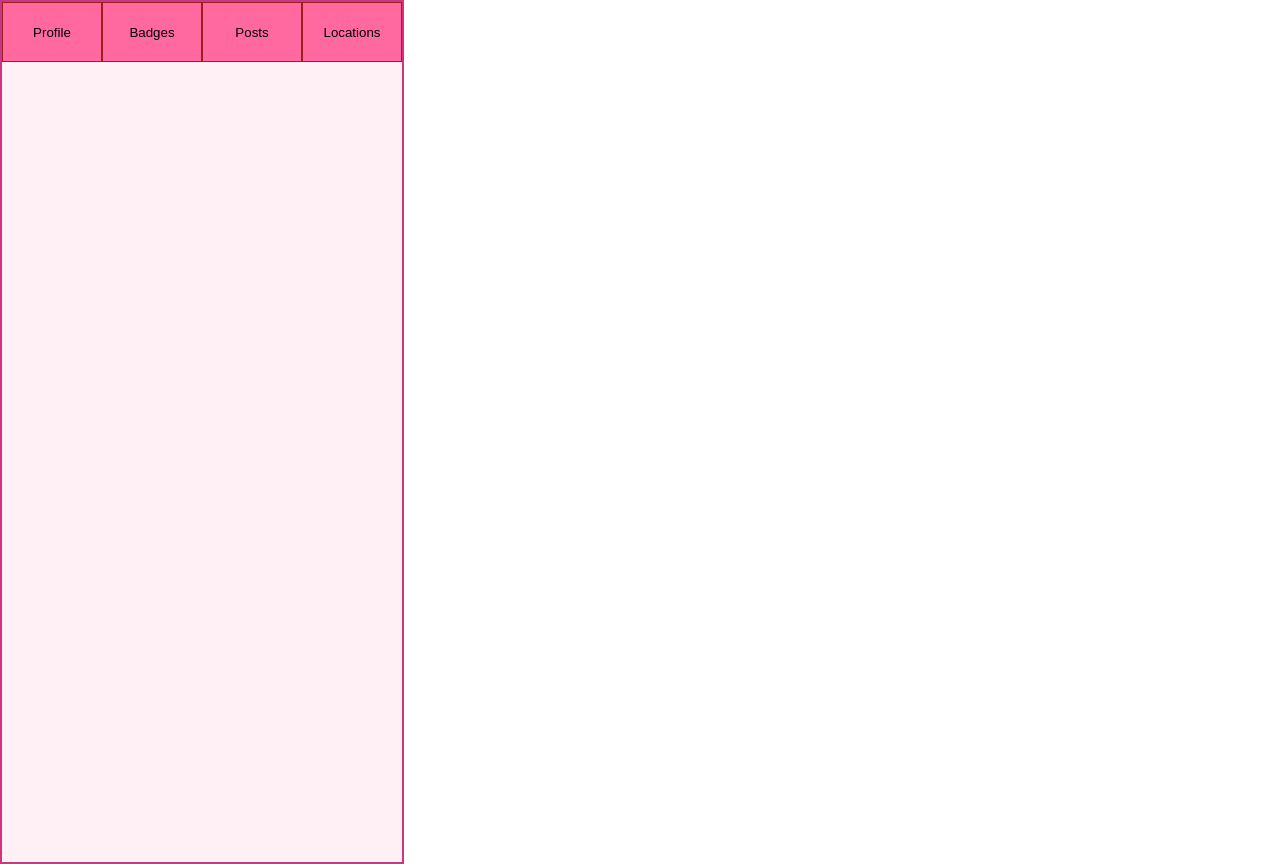
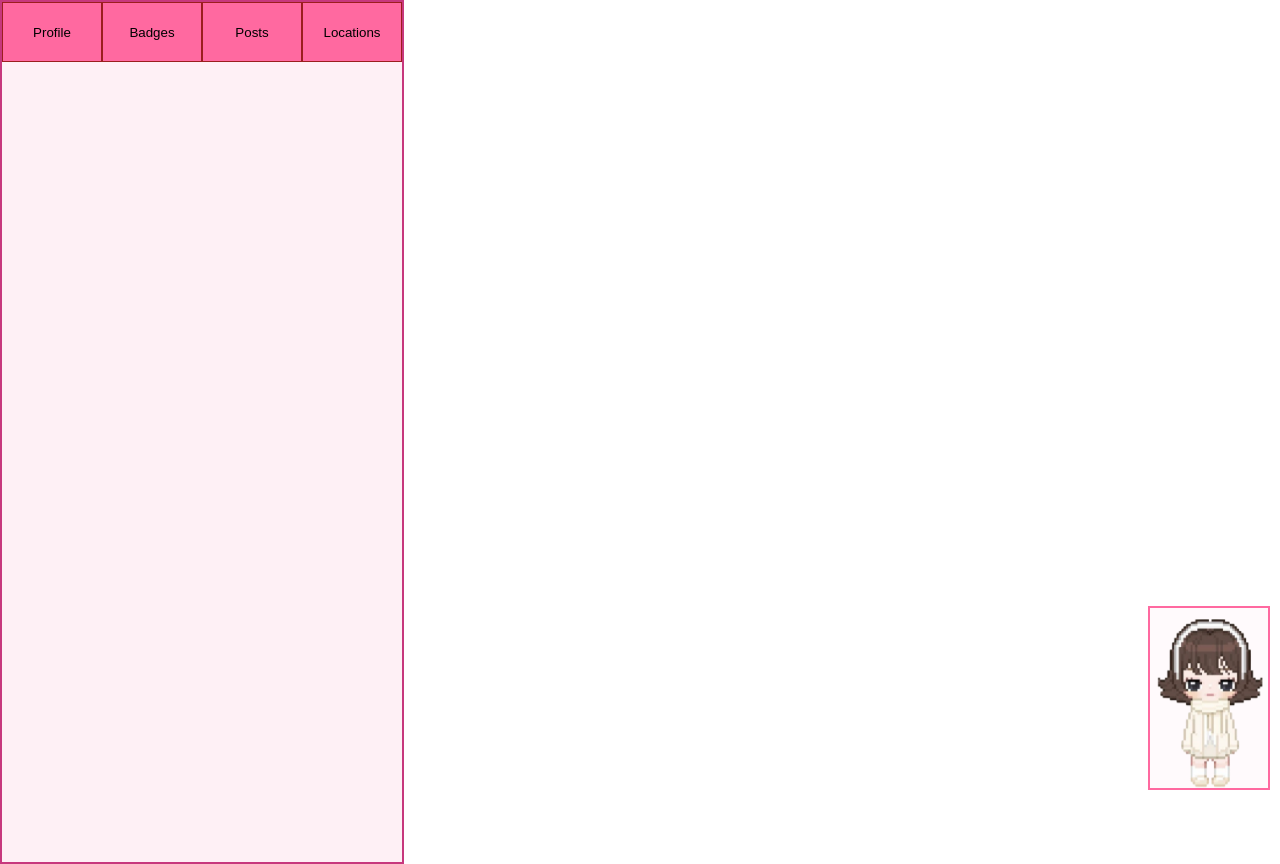
Before and after one commit to BraveSword123/Social-Media-Map-App, a React (Vite) app in the folder Social Media Map App/: page / in a window 1280 px wide. Built offline with nearby package versions, Linux system fonts and the light colour scheme.

Commit message:
feat: add sprite image and implement sprite container in App component

```diff
--- a/Social Media Map App/src/App.css
+++ b/Social Media Map App/src/App.css
@@ -237,3 +237,22 @@ body{
 .navbarElement.active{ /* Create Class List active*/
         background: #fba9c7;
 }
+
+#spriteContainer{
+    height: 180px;
+    width: 118px;
+    background-color: #fffafc;
+    border: 2px solid #ff69a0;
+    position: fixed;
+    bottom: 10px;
+    right: 10px;
+    z-index: -1;
+}
+
+#Sprite{
+    position: fixed;
+    height: 250px;
+    bottom: -20px;
+    right: -10px;
+    cursor: pointer;
+}
--- a/Social Media Map App/src/App.tsx
+++ b/Social Media Map App/src/App.tsx
@@ -121,16 +121,23 @@ function App() {
 
 export default App */
 // import '../App.css';
+//   <img src="./Pixel_Art/Sprite_Placeholder.png" alt="Sprite placeholder" id="Sprite">
 import SidebarButton from './Components/SidebarButton';
+ import userSprite from "./assets/Sprite_Placeholder.png";
 
 function App() {
   return(
+    <>
     <div id="sidebar">
         <SidebarButton name="Profile"/>
         <SidebarButton name="Badges"/>
         <SidebarButton name="Posts"/>
         <SidebarButton name="Locations"/>
     </div>
+    <div id="spriteContainer">
+      <img id="Sprite" src={userSprite}/>
+    </div>
+    </>
   );
 }
 
--- a/Social Media Map App/src/Components/SidebarButton.tsx
+++ b/Social Media Map App/src/Components/SidebarButton.tsx
@@ -1,10 +1,20 @@
+
 import '../App.css'
+import {useState} from 'react';
+
+/* function toggleSidebarButton(){
+  const [isActive, setisActive] = useState(null);
+} */
+
+// const [isActive, setisActive] = useState(false);
 
 function SidebarButton(props: any) {
     // onClick="showProfile()" "
     // id="profileButton"
   return(
-        <button className="navbarElement">{props.name}</button>
+        <button className="navbarElement"
+        //onClick={() => setisActive((p) => !p)}
+        >{props.name}</button>
   );
 }
 
```
Also changed, not shown: Social Media Map App/src/assets/Sprite_Placeholder.png (added).
